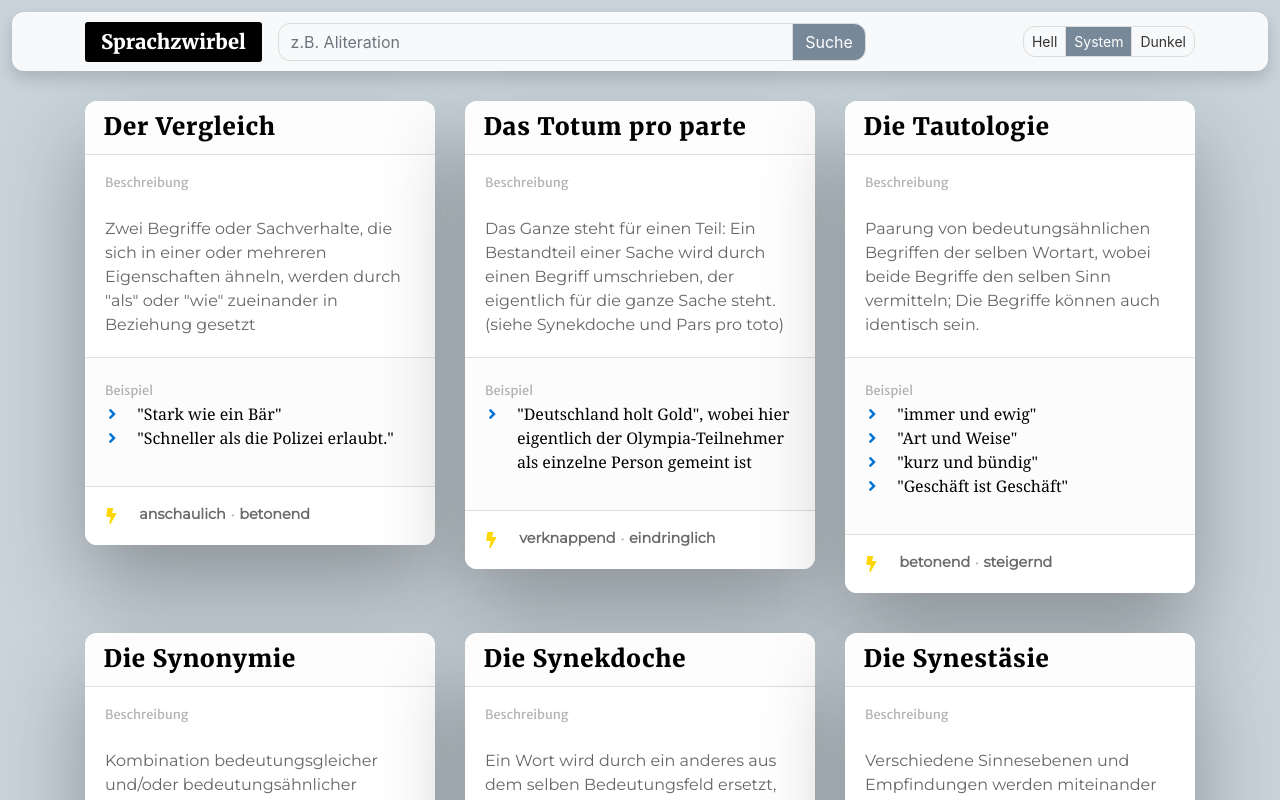
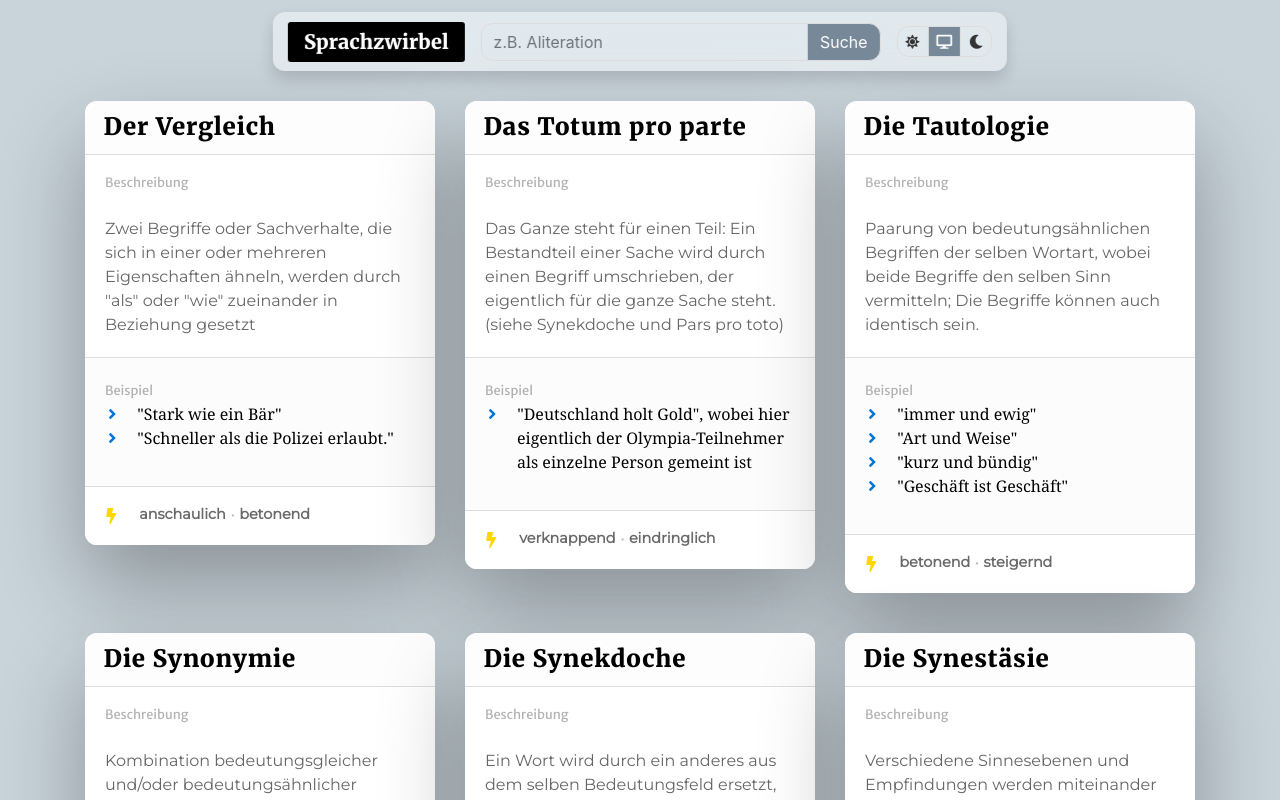
Before and after one commit to ux-paul-grossmann/sprachzwirbel, a React (Vite) app in the folder react-grundlage/: page / in a window 1280 px wide. Shown: the top 800 px of the page. Built offline with nearby package versions, Linux system fonts and the light colour scheme.

Commit message:
feat: pill bar with round controls and frosted glass

```diff
--- a/react-grundlage/src/App.jsx
+++ b/react-grundlage/src/App.jsx
@@ -46,9 +46,9 @@ function liesGespeichertenFarbmodus() {
 }
 
 const farbmodusStufen = [
-  { wert: 'hell', text: 'Hell' },
-  { wert: 'system', text: 'System' },
-  { wert: 'dunkel', text: 'Dunkel' },
+  { wert: 'hell', text: 'Hell', symbol: 'fas fa-sun' },
+  { wert: 'system', text: 'System', symbol: 'fas fa-desktop' },
+  { wert: 'dunkel', text: 'Dunkel', symbol: 'fas fa-moon' },
 ]
 
 function App() {
@@ -208,6 +208,10 @@ function App() {
 
   return (
     <>
+      <div
+        className="progress"
+        style={{ position: 'fixed', top: 'auto', bottom: 0, left: 0 }}
+      ></div>
       <nav
         ref={leisteRef}
         className="navbar fixed-top navbar-expand-md navbar-light shadow"
@@ -278,19 +282,18 @@ function App() {
                   key={stufe.wert}
                   type="button"
                   aria-pressed={farbmodus === stufe.wert}
+                  aria-label={stufe.text}
+                  title={stufe.text}
                   onClick={() => setFarbmodus(stufe.wert)}
                   className={`btn btn-sm farbmodus-knopf${farbmodus === stufe.wert ? ' aktiv' : ''}`}
                 >
-                  {stufe.text}
+                  <i className={stufe.symbol} aria-hidden="true"></i>
+                  <span className="sr-only">{stufe.text}</span>
                 </button>
               ))}
             </div>
           </div>
         </div>
-        <div
-          className="progress"
-          style={{ position: 'absolute', top: 'auto', bottom: 0, left: 0 }}
-        ></div>
        </div>
       </nav>
 
--- a/react-grundlage/src/original/style_default.css
+++ b/react-grundlage/src/original/style_default.css
@@ -771,10 +771,34 @@ span.title-beispiel {
 /* Variante C: schwebende Leiste mit runden Steuerelementen */
 nav.navbar.fixed-top {
     top: 12px;
-    left: 12px;
-    right: 12px;
+    left: 50%;
+    right: auto;
+    transform: translateX(-50%);
+    width: max-content;
+    max-width: calc(100vw - 24px);
+    border-radius: 12px;
+    background-color: color-mix(in srgb, var(--navbar-bg) 55%, transparent);
+    -webkit-backdrop-filter: blur(20px) saturate(1.5);
+    backdrop-filter: blur(20px) saturate(1.5);
+}
+
+nav.navbar.fixed-top .nav-behaelter {
     width: auto;
-    border-radius: 12px;
+    max-width: none;
+    margin-left: 0;
+    margin-right: 0;
+    gap: 16px;
+}
+
+nav.navbar.fixed-top .nav-behaelter .navbar-brand {
+    margin-right: 0;
+}
+
+nav.navbar.fixed-top #nav-form-inline-id-searchfield {
+    width: auto;
+    min-width: min(400px, 50vw);
+    flex: 1 1 auto;
+    margin-right: 0;
 }
 
 #nav-form-control-id-searchfield {
```
